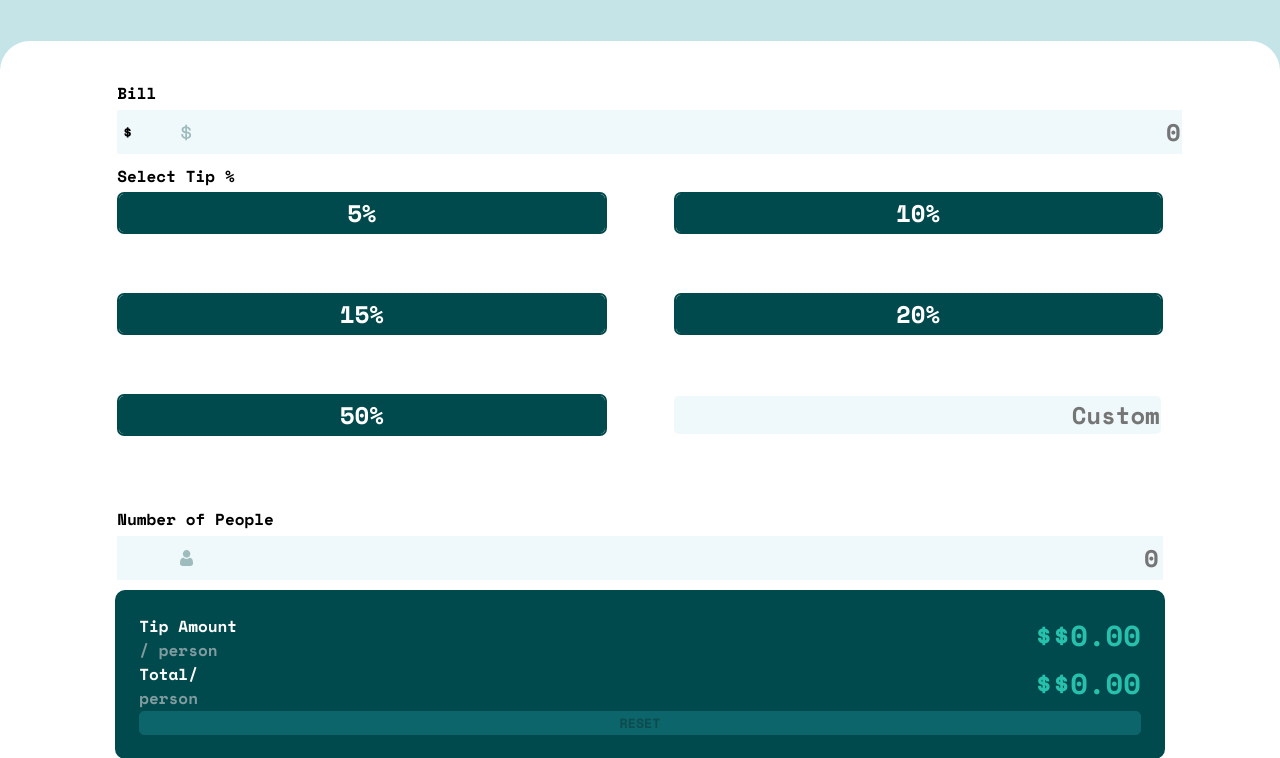
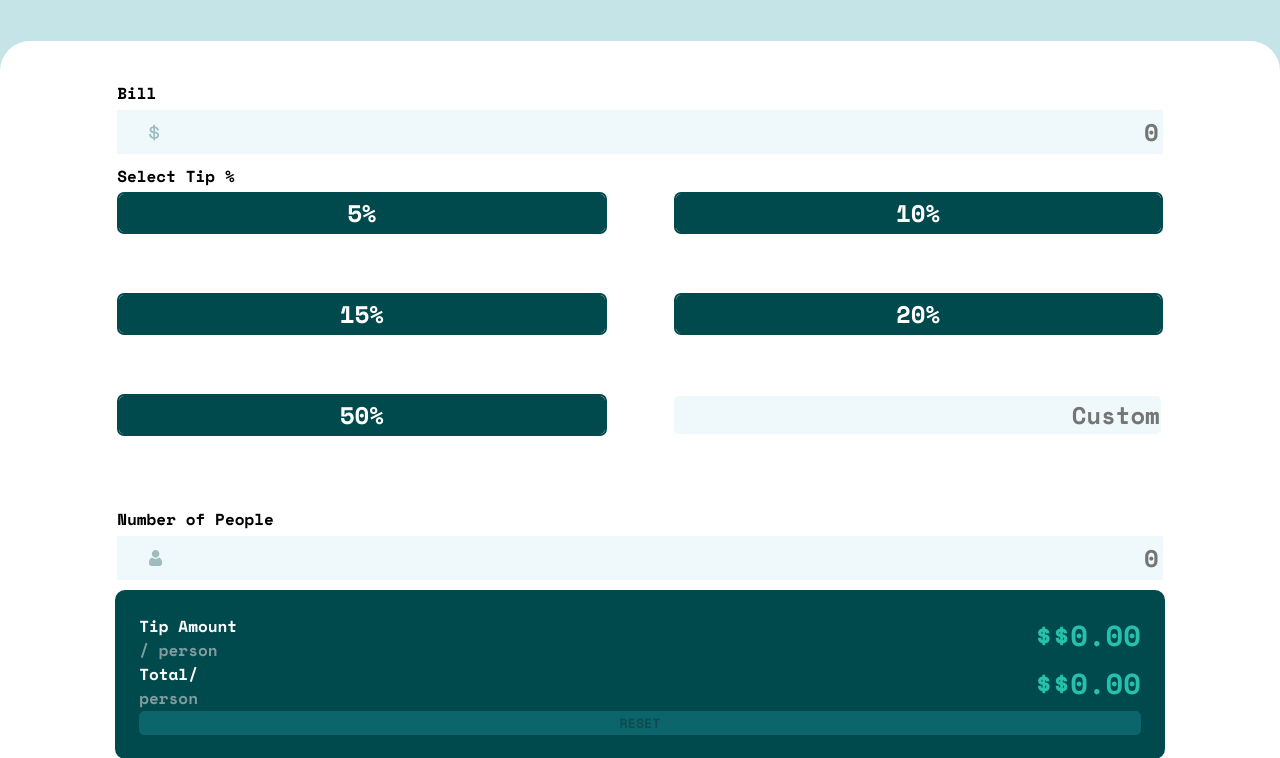
Before and after one commit to Lidobix/FM_Tip_calculator_app, a PHP site: page / in a window 1280 px wide. Shown: the part 238-996 px from the top of the page. Run offline with PHP 8.4, Linux system fonts and the light colour scheme.

Commit message:
restauration inputs

```diff
--- a/index.html
+++ b/index.html
@@ -30,8 +30,6 @@
           <form action="calculTip" method="post">
             <fieldset id="bill">
               <legend>Bill</legend>
-              <div class="input-icon">
-                <i>$</i>
               <input
                 type="number"
                 name="bill"
@@ -40,7 +38,6 @@
                 style="background-image: url(./images/icon-dollar.svg)"
                 class="notCustomInput inputUnClicked"
               />
-              </div>
             </fieldset>
 
             <fieldset id="tipSelect">
--- a/styles.css
+++ b/styles.css
@@ -78,7 +78,7 @@ padding-left: 0;
     text-align: right;
     background-repeat: no-repeat;
     background-position: center;
-    background-position-x: 6%;
+    background-position-x: 3%;
 }
 
 
@@ -249,24 +249,3 @@ input::-webkit-inner-spin-button {
   -webkit-appearance: none;
   margin: 0;
 }
-
-
-.input-icon {
-    position: relative;
-  }
-
-  .input-icon > i {
-    position: absolute;
-    display: block;
-    transform: translate(0, -50%);
-    top: 50%;
-    pointer-events: none;
-    width: 25px;
-    text-align: center;
-      font-style: normal;
-  }
-
-  .input-icon > input {
-    padding-left: 25px;
-      padding-right: 0;
-  }
```
Lines whose indentation alone changed are shown as unchanged.
